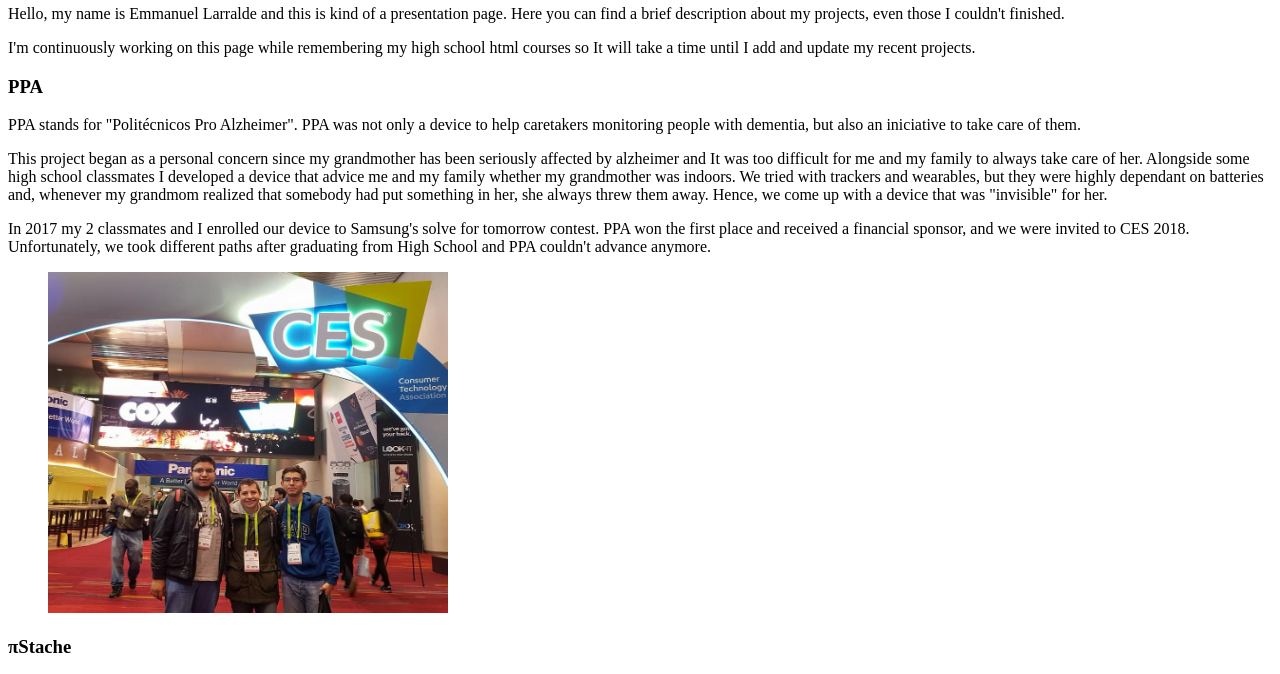
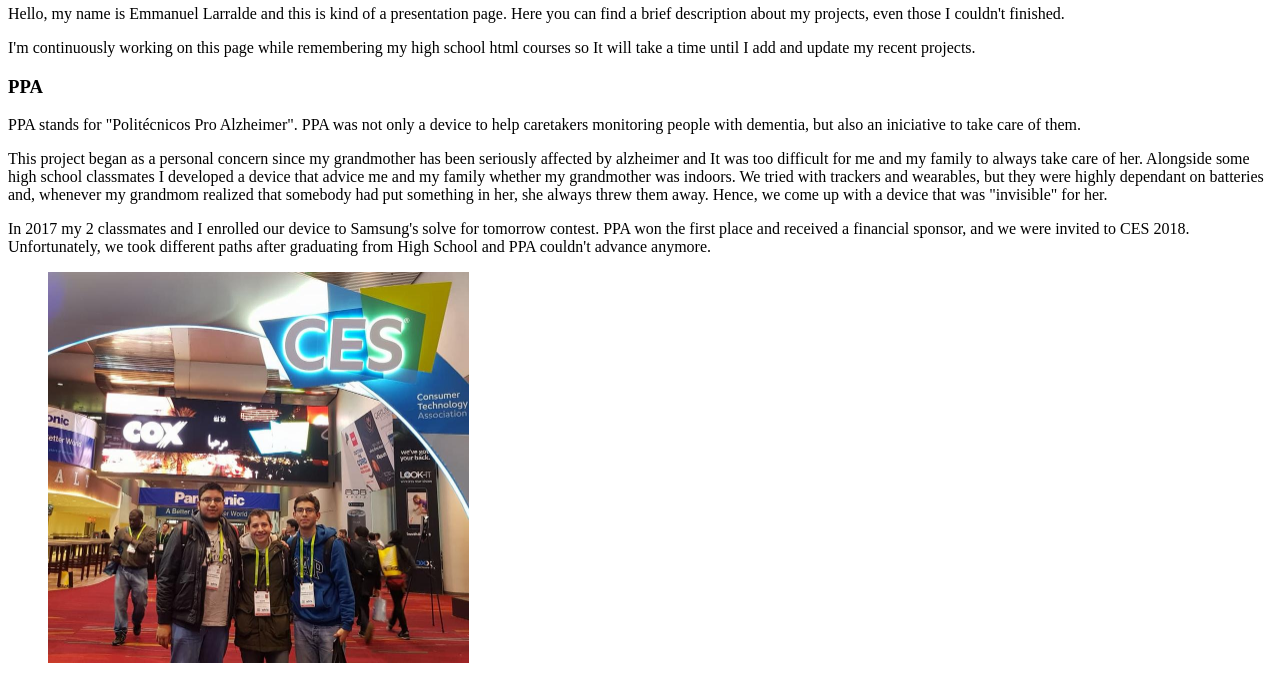
Before and after one commit to L4rralde/L4rralde.github.io, a plain HTML site: page index.html in a window 1280 px wide. Shown: the part 66-740 px from the top of the page. Drawn offline with Linux system fonts and the light colour scheme.

Commit message:
Update index.html

```diff
--- a/index.html
+++ b/index.html
@@ -32,8 +32,8 @@
 	</p>
 	<figure>
 	  <img src="images/CES.jpg"
-	       alt="Alexis, Luis Mario & Emmanuel" width="400"
-	       height="341">
+	       alt="Alexis, Luis Mario & Emmanuel" width="421"
+	       height="391">
 	</figure>
 	</section>
 
```
